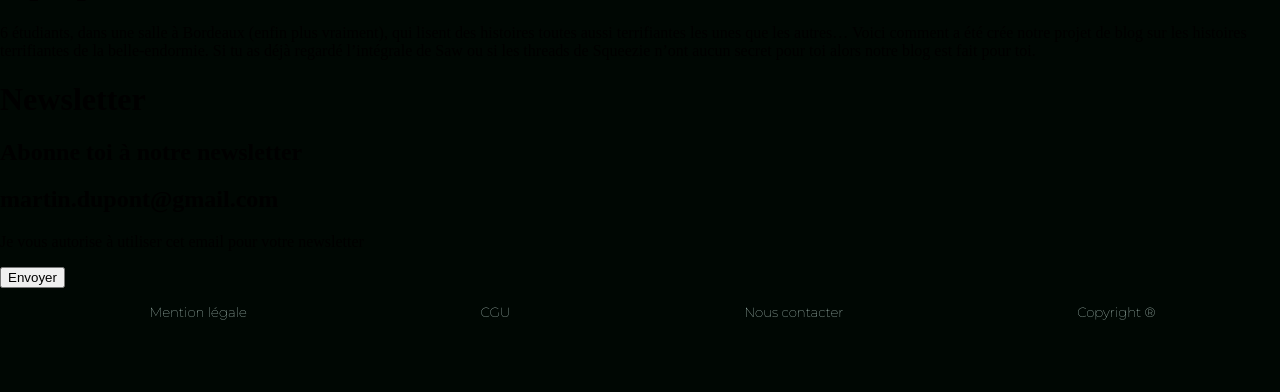
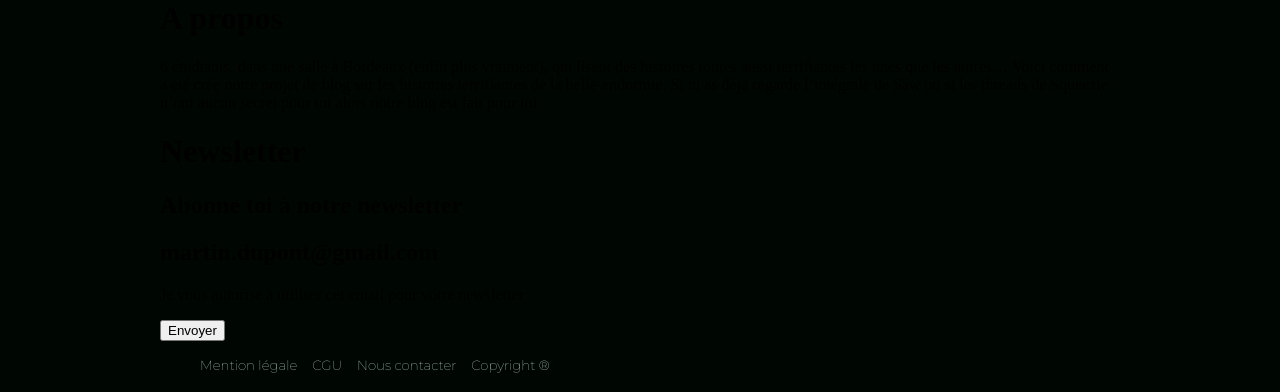
Before and after one commit to LeoPhilip33/BlogArt, a PHP site: page / in a window 1280 px wide. Shown: the part 5414-5806 px from the top of the page. Before the commit the page ends 5734 px from the top, so only its background shows below. Run offline with PHP 8.4, Linux system fonts and the light colour scheme.

Commit message:
insert-homepage

```diff
--- a/FRONT/Home page/index.html
+++ b/FRONT/Home page/index.html
@@ -7,6 +7,7 @@
         <title>Home_page</title>
     </head>
     <body>
+
  <header>
         <h2 class="decouvrir">Découvrir</h2>
         <img class="arrow" src="/Applications/MAMP/htdocs/Blogart/BlogArt/FRONT/images/arrow.svg" alt="flèche">
@@ -14,13 +15,16 @@
 
  </header>
 
+ <div id="container">
  <nav>
     <ul class="menu_nav">
+        <div class="part1_navbarre">
         <li class="a_accueil" ><a href="#">Accueil</a><div class="souligne_accueil"></div></li>
         <li class="a_rediger"><a  href="#">Rédiger un article</a><div class="souligne_rediger"></div></li>
-        <li class="a_contact"><a  href="#">Contact</a><div class="souligne_contact"></div></li>
+        <li class="a_contact"><a  href="#">Contact</a><div class="souligne_contact"></div></li> </div>
+        <div class="part2_navbarre">
         <li class="a_connexion"><a href="#">Connexion</a><div class="souligne_connexion"></div></li>
-        <li class="a_enregistrer"><a href="#">S'enregistrer</a><div class="souligne_enregistrer"></div></li>
+        <li class="a_enregistrer"><a href="#">S'enregistrer</a> <div class="souligne_enregistrer"></div></li> </div>
     </ul>
 </nav>
 <div class="select_element"></div>
@@ -142,5 +146,6 @@
         <div class="remonter_haut"></div>
     </nav>
 </footer>
+</div>
     </body>
 </html>
--- a/FRONT/Home page/style.css
+++ b/FRONT/Home page/style.css
@@ -2,12 +2,18 @@ html, body
 {
     margin: 0;
     padding: 0;
-    grid-template-columns: 20% 20% 20% 20% 20% 20% 20% 20% 20% 20% 20% 20%;
 }
 
 body
 {
     background-color: #000703;
+}
+
+#container
+{
+    display: grid;
+    max-width: 960px;
+    margin: 0 auto;
 }
 
 header
@@ -51,12 +57,15 @@ header
     height: 20px;
 
 }
+.part1_navbarre
+{
+    display: flex;
 
+}
 nav ul
 {
     list-style-type: none;
     display: flex;
-    justify-content: space-around;
 }
 
 nav li
@@ -66,7 +75,6 @@ nav li
 
 nav a
 {
-    font-size: 1.3em;
     color: #DFFFF5;
     padding-bottom: 3px;
     text-decoration: none;
```
Also changed, not shown: FRONT/Information_générale_pour_dev.html (added, +37 -0 lines).
